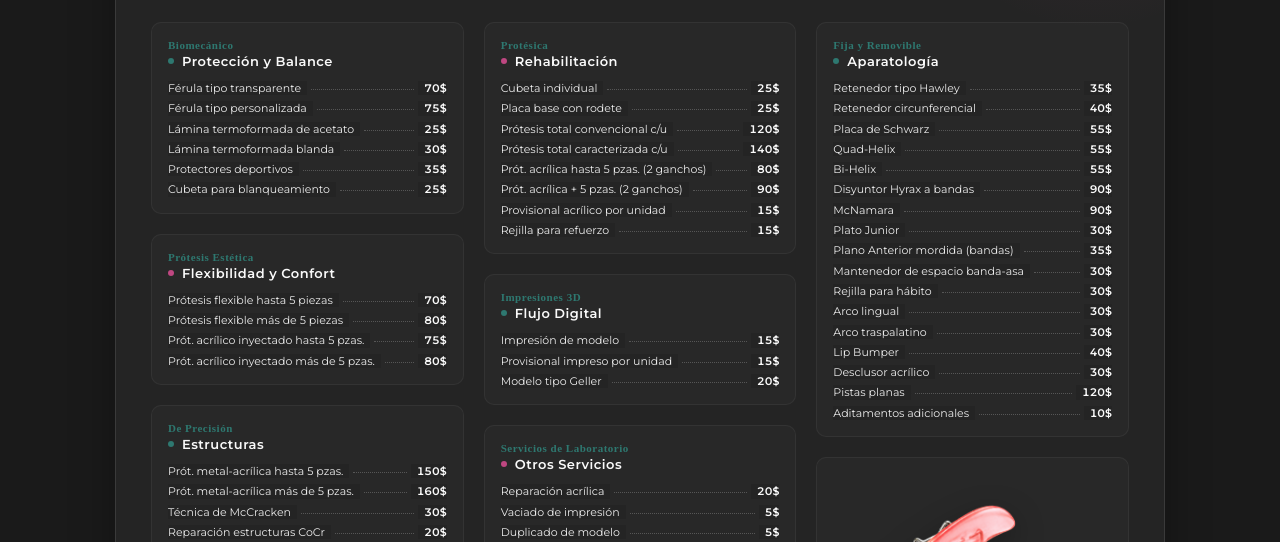
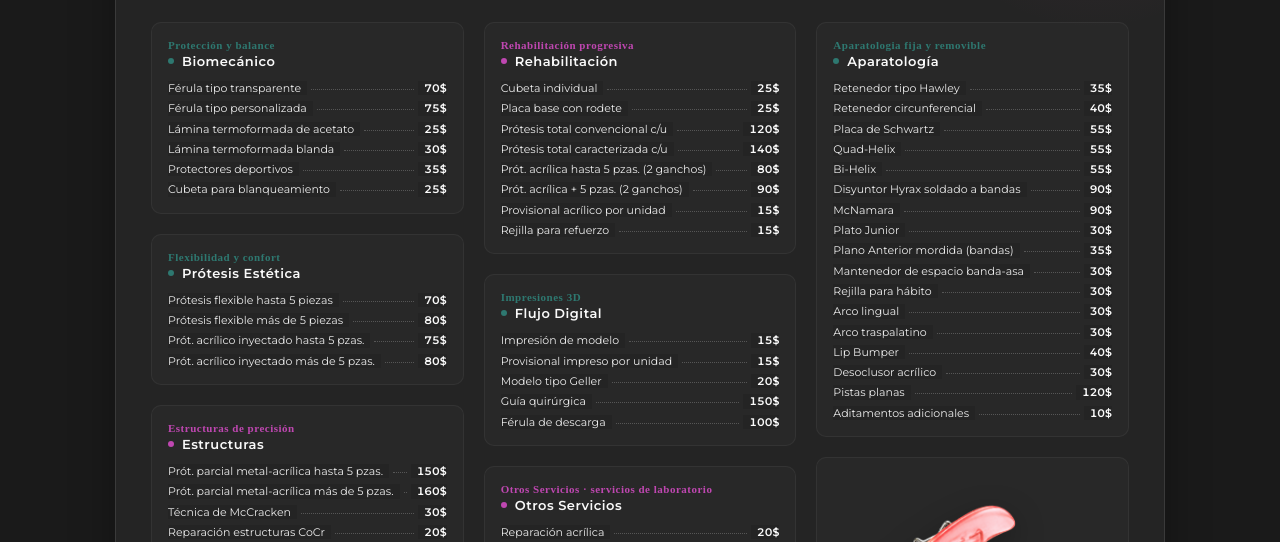
Before and after one commit to Yartz4u/andreagallegos-precios, a plain HTML site: page index.html in a window 1280 px wide. Shown: the part 250-792 px from the top of the page. Drawn offline with Linux system fonts and the light colour scheme; a web font is replaced by a local one.

Commit message:
Add files via upload

```diff
--- a/index.html
+++ b/index.html
@@ -135,7 +135,6 @@
       color: var(--icon-inactive);
       transition: color 0.3s ease;
     }
-    /* Pastilla deslizante animada según el modo */
     .theme-switch::before {
       content: '';
       position: absolute;
@@ -241,10 +240,12 @@
       font-size: 11px;
       font-weight: 700;
       letter-spacing: 0.5px;
-      color: #2E7870;
       display: block;
       margin-bottom: 2px;
     }
+    .color-teal { color: #2E7870; }
+    .color-pink { color: #BF47B1; }
+
     .category-title {
       font-family: 'Montserrat', sans-serif;
       font-size: 13px;
@@ -258,13 +259,11 @@
     .dot {
       width: 6px;
       height: 6px;
-      background-color: #2E7870;
       border-radius: 50%;
       display: inline-block;
     }
-    .dot.pink {
-      background-color: #BF4781;
-    }
+    .dot.teal { background-color: #2E7870; }
+    .dot.pink { background-color: #BF47B1; }
 
     /* Lista de Precios y Dot Leaders */
     .price-list {
@@ -355,7 +354,7 @@
       justify-content: center;
     }
     .icon-circle.teal { background-color: rgba(46, 120, 112, 0.2); color: #2E7870; }
-    .icon-circle.pink { background-color: rgba(191, 71, 129, 0.2); color: #BF4781; }
+    .icon-circle.pink { background-color: rgba(191, 71, 177, 0.2); color: #BF47B1; }
     .icon-circle.gray { background-color: rgba(255, 255, 255, 0.1); color: inherit; }
     .icon-circle .material-icons-outlined {
       font-size: 15px;
@@ -391,7 +390,7 @@
   <div class="page-container">
     <div class="sheet-card">
 
-      <!-- SWITCH MODO CLARO / OSCURO (ESTILO PASTILLA SIN TEXTO) -->
+      <!-- SWITCH MODO CLARO / OSCURO -->
       <div class="switch-container">
         <button id="themeToggle" class="theme-switch" aria-label="Cambiar modo claro u oscuro">
           <span class="switch-icon sun-icon"><span class="material-icons-outlined" style="font-size: 18px;">light_mode</span></span>
@@ -417,11 +416,11 @@
 
         <!-- COLUMNA 1 -->
         <div class="column">
-          <!-- 1. PROTECCIÓN Y BALANCE -->
+          <!-- 1. PROTECCIÓN Y BALANCE (Verde #2E7870) -->
           <section class="price-box">
             <div class="box-header">
-              <span class="category-sub">Biomecánico</span>
-              <h3 class="category-title"><span class="dot"></span> Protección y Balance</h3>
+              <span class="category-sub color-teal">Protección y balance</span>
+              <h3 class="category-title"><span class="dot teal"></span> Biomecánico</h3>
             </div>
             <ul class="price-list">
               <li><span class="item-name">Férula tipo transparente</span><span class="leader"></span><span class="price">70$</span></li>
@@ -433,11 +432,11 @@
             </ul>
           </section>
 
-          <!-- 2. FLEXIBILIDAD Y CONFORT -->
+          <!-- 2. FLEXIBILIDAD Y CONFORT (Verde #2E7870) -->
           <section class="price-box">
             <div class="box-header">
-              <span class="category-sub">Prótesis Estética</span>
-              <h3 class="category-title"><span class="dot pink"></span> Flexibilidad y Confort</h3>
+              <span class="category-sub color-teal">Flexibilidad y confort</span>
+              <h3 class="category-title"><span class="dot teal"></span> Prótesis Estética</h3>
             </div>
             <ul class="price-list">
               <li><span class="item-name">Prótesis flexible hasta 5 piezas</span><span class="leader"></span><span class="price">70$</span></li>
@@ -447,15 +446,15 @@
             </ul>
           </section>
 
-          <!-- 3. ESTRUCTURAS -->
+          <!-- 3. ESTRUCTURAS (Rosado #BF47B1) -->
           <section class="price-box">
             <div class="box-header">
-              <span class="category-sub">De Precisión</span>
-              <h3 class="category-title"><span class="dot"></span> Estructuras</h3>
+              <span class="category-sub color-pink">Estructuras de precisión</span>
+              <h3 class="category-title"><span class="dot pink"></span> Estructuras</h3>
             </div>
             <ul class="price-list">
-              <li><span class="item-name">Prót. metal-acrílica hasta 5 pzas.</span><span class="leader"></span><span class="price">150$</span></li>
-              <li><span class="item-name">Prót. metal-acrílica más de 5 pzas.</span><span class="leader"></span><span class="price">160$</span></li>
+              <li><span class="item-name">Prót. parcial metal-acrílica hasta 5 pzas.</span><span class="leader"></span><span class="price">150$</span></li>
+              <li><span class="item-name">Prót. parcial metal-acrílica más de 5 pzas.</span><span class="leader"></span><span class="price">160$</span></li>
               <li><span class="item-name">Técnica de McCracken</span><span class="leader"></span><span class="price">30$</span></li>
               <li><span class="item-name">Reparación estructuras CoCr</span><span class="leader"></span><span class="price">20$</span></li>
             </ul>
@@ -464,10 +463,10 @@
 
         <!-- COLUMNA 2 -->
         <div class="column">
-          <!-- 4. REHABILITACIÓN -->
+          <!-- 4. REHABILITACIÓN (Rosado #BF47B1) -->
           <section class="price-box">
             <div class="box-header">
-              <span class="category-sub">Protésica</span>
+              <span class="category-sub color-pink">Rehabilitación progresiva</span>
               <h3 class="category-title"><span class="dot pink"></span> Rehabilitación</h3>
             </div>
             <ul class="price-list">
@@ -482,23 +481,25 @@
             </ul>
           </section>
 
-          <!-- 5. FLUJO DIGITAL -->
+          <!-- 5. FLUJO DIGITAL (Verde #2E7870) -->
           <section class="price-box">
             <div class="box-header">
-              <span class="category-sub">Impresiones 3D</span>
-              <h3 class="category-title"><span class="dot"></span> Flujo Digital</h3>
+              <span class="category-sub color-teal">Impresiones 3D</span>
+              <h3 class="category-title"><span class="dot teal"></span> Flujo Digital</h3>
             </div>
             <ul class="price-list">
               <li><span class="item-name">Impresión de modelo</span><span class="leader"></span><span class="price">15$</span></li>
               <li><span class="item-name">Provisional impreso por unidad</span><span class="leader"></span><span class="price">15$</span></li>
               <li><span class="item-name">Modelo tipo Geller</span><span class="leader"></span><span class="price">20$</span></li>
+              <li><span class="item-name">Guía quirúrgica</span><span class="leader"></span><span class="price">150$</span></li>
+              <li><span class="item-name">Férula de descarga</span><span class="leader"></span><span class="price">100$</span></li>
             </ul>
           </section>
 
-          <!-- 7. OTROS SERVICIOS -->
+          <!-- 7. OTROS SERVICIOS (Rosado #BF47B1) -->
           <section class="price-box">
             <div class="box-header">
-              <span class="category-sub">Servicios de Laboratorio</span>
+              <span class="category-sub color-pink">Otros Servicios · servicios de laboratorio</span>
               <h3 class="category-title"><span class="dot pink"></span> Otros Servicios</h3>
             </div>
             <ul class="price-list">
@@ -514,19 +515,19 @@
 
         <!-- COLUMNA 3 -->
         <div class="column">
-          <!-- 6. APARATOLOGÍA -->
+          <!-- 6. APARATOLOGÍA (Verde #2E7870) -->
           <section class="price-box">
             <div class="box-header">
-              <span class="category-sub">Fija y Removible</span>
-              <h3 class="category-title"><span class="dot"></span> Aparatología</h3>
+              <span class="category-sub color-teal">Aparatologia fija y removible</span>
+              <h3 class="category-title"><span class="dot teal"></span> Aparatología</h3>
             </div>
             <ul class="price-list">
               <li><span class="item-name">Retenedor tipo Hawley</span><span class="leader"></span><span class="price">35$</span></li>
               <li><span class="item-name">Retenedor circunferencial</span><span class="leader"></span><span class="price">40$</span></li>
-              <li><span class="item-name">Placa de Schwarz</span><span class="leader"></span><span class="price">55$</span></li>
+              <li><span class="item-name">Placa de Schwartz</span><span class="leader"></span><span class="price">55$</span></li>
               <li><span class="item-name">Quad-Helix</span><span class="leader"></span><span class="price">55$</span></li>
               <li><span class="item-name">Bi-Helix</span><span class="leader"></span><span class="price">55$</span></li>
-              <li><span class="item-name">Disyuntor Hyrax a bandas</span><span class="leader"></span><span class="price">90$</span></li>
+              <li><span class="item-name">Disyuntor Hyrax soldado a bandas</span><span class="leader"></span><span class="price">90$</span></li>
               <li><span class="item-name">McNamara</span><span class="leader"></span><span class="price">90$</span></li>
               <li><span class="item-name">Plato Junior</span><span class="leader"></span><span class="price">30$</span></li>
               <li><span class="item-name">Plano Anterior mordida (bandas)</span><span class="leader"></span><span class="price">35$</span></li>
@@ -535,7 +536,7 @@
               <li><span class="item-name">Arco lingual</span><span class="leader"></span><span class="price">30$</span></li>
               <li><span class="item-name">Arco traspalatino</span><span class="leader"></span><span class="price">30$</span></li>
               <li><span class="item-name">Lip Bumper</span><span class="leader"></span><span class="price">40$</span></li>
-              <li><span class="item-name">Desclusor acrílico</span><span class="leader"></span><span class="price">30$</span></li>
+              <li><span class="item-name">Desoclusor acrílico</span><span class="leader"></span><span class="price">30$</span></li>
               <li><span class="item-name">Pistas planas</span><span class="leader"></span><span class="price">120$</span></li>
               <li><span class="item-name">Aditamentos adicionales</span><span class="leader"></span><span class="price">10$</span></li>
             </ul>
@@ -549,7 +550,7 @@
 
       </div>
 
-      <!-- FOOTER CON MATERIAL ICONS -->
+      <!-- FOOTER -->
       <footer class="footer-section">
         <div class="footer-info">
           <div class="footer-item">
```
